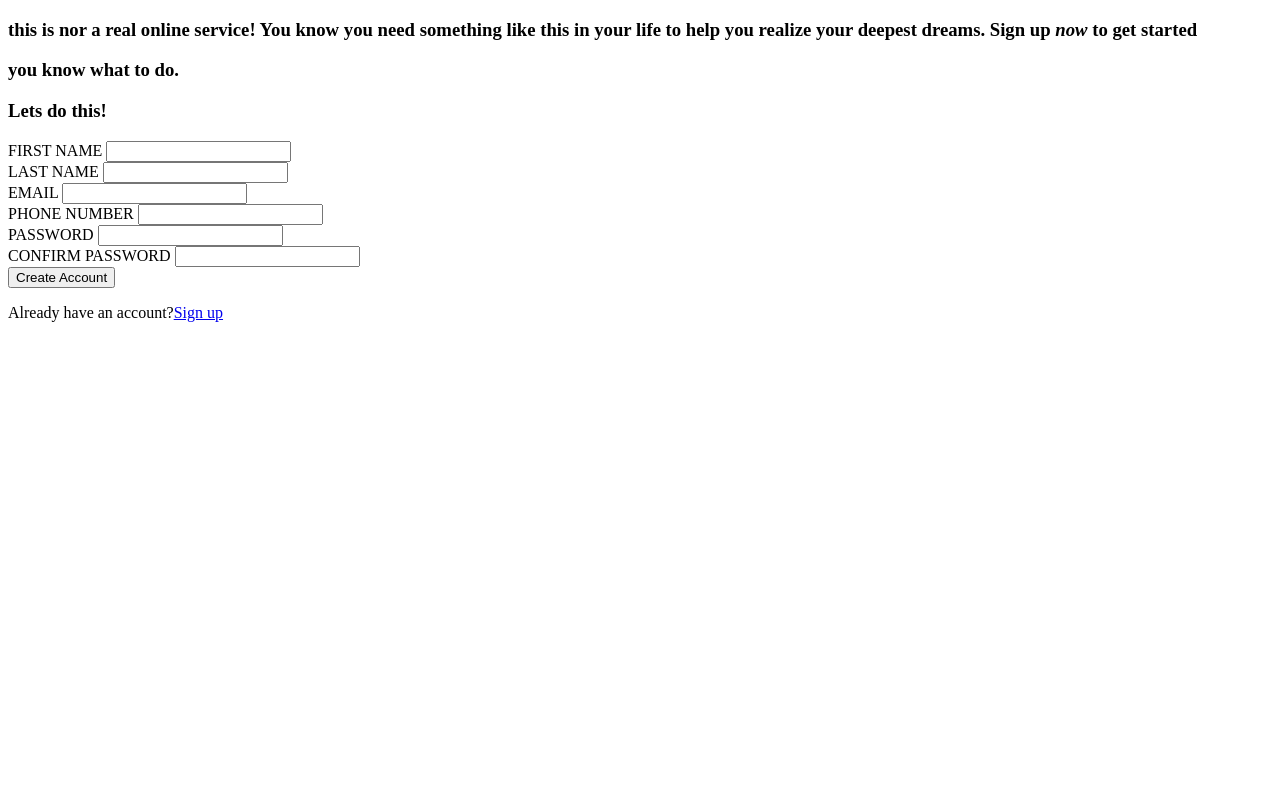
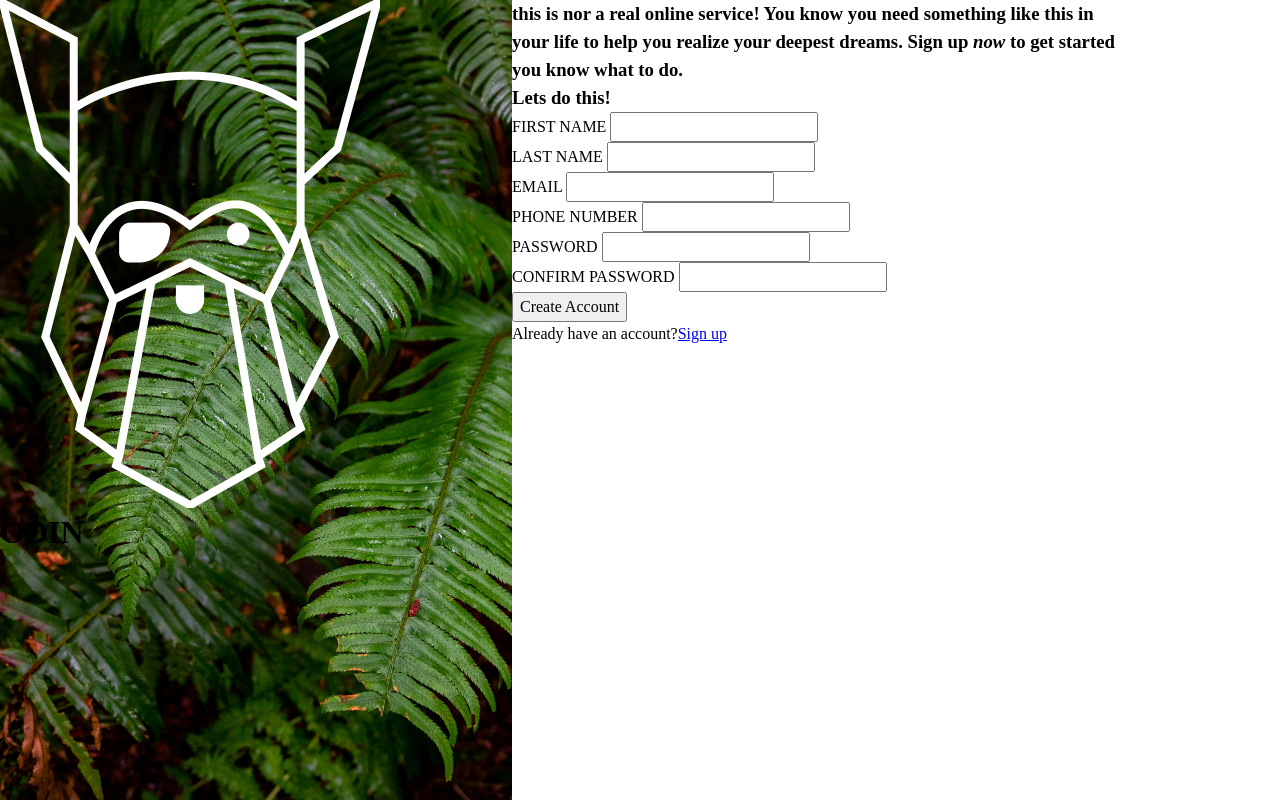
Before and after one commit to Angelgcoy/Sign-up-form, a plain HTML site: page index.html in a window 1280 px wide. Drawn offline with Linux system fonts and the light colour scheme.

Commit message:
Add image-side section content
added the background,logo, and name on html and css

```diff
--- a/index.html
+++ b/index.html
@@ -9,7 +9,12 @@
 </head>
 <body>
     <div class="ancestor-container">
-        <div class="image-side"></div>
+        <div class="image-side">
+            <div class="logo-container">
+                <img src="images/odin-lined.png" alt="odin logo">
+                <h1>ODIN</h1>
+            </div>
+        </div>
         <div class="web-container">
             <section class="head-container">
                 <h3>this is nor a real online service! You know you need something like this in your life
--- a/styles.css
+++ b/styles.css
@@ -0,0 +1,66 @@
+/*
+  Josh's Custom CSS Reset
+  https://www.joshwcomeau.com/css/custom-css-reset/
+*/
+
+*, *::before, *::after {
+  box-sizing: border-box;
+}
+
+*:not(dialog) {
+  margin: 0;
+}
+
+@media (prefers-reduced-motion: no-preference) {
+  html {
+    interpolate-size: allow-keywords;
+  }
+}
+
+body {
+  line-height: 1.5;
+  -webkit-font-smoothing: antialiased;
+}
+
+img, picture, video, canvas, svg {
+  display: block;
+  max-width: 100%;
+}
+
+input, button, textarea, select {
+  font: inherit;
+}
+
+p, h1, h2, h3, h4, h5, h6 {
+  overflow-wrap: break-word;
+}
+
+p {
+  text-wrap: pretty;
+}
+h1, h2, h3, h4, h5, h6 {
+  text-wrap: balance;
+}
+
+#root, #__next {
+  isolation: isolate;
+}
+.ancestor-container{
+    display: flex;
+    flex-direction: row;
+}
+
+.image-side{
+    width: 40%;
+    min-height:100vh;
+}
+
+.web-container{
+    width:60% ;
+    min-height: 100vh;
+}
+
+.ancestor-container .image-side{
+    background-image: url("images/bg.jpg");
+    background-size: cover;
+}
```
Also changed, not shown: images/bg.jpg (added), images/odin-lined.png (added).
